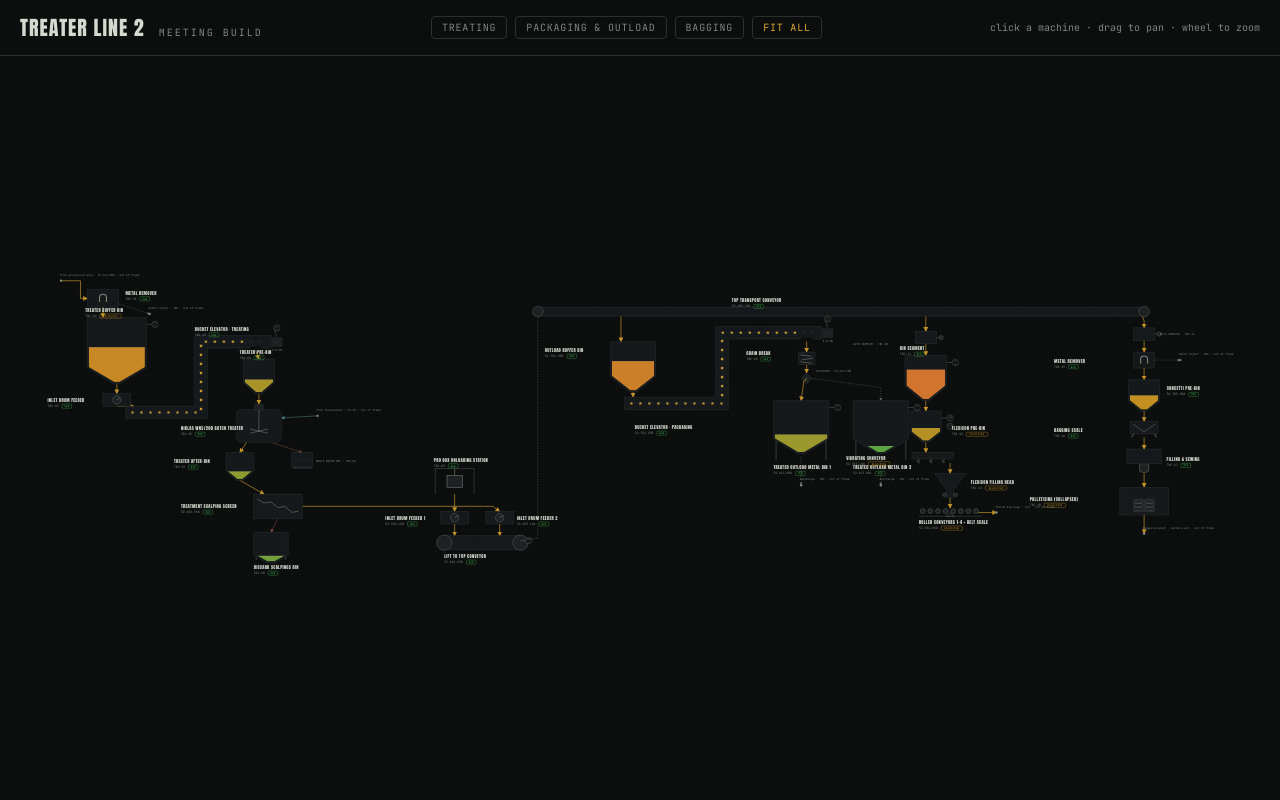
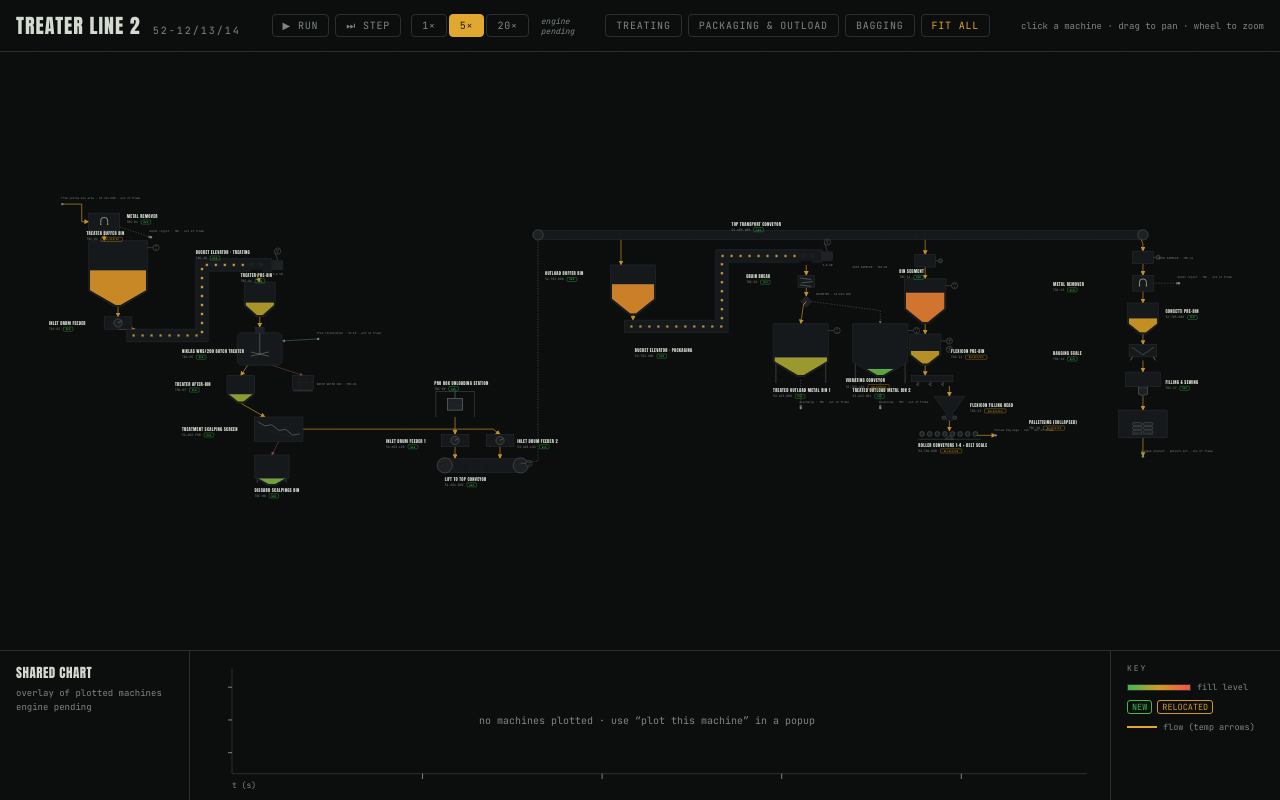
Before and after one commit to JoeBurd-code/grain-sim, a React (Vite) app: page / in a window 1280 px wide. Built offline with nearby package versions, Linux system fonts and the light colour scheme.

Commit message:
session ended in the middle of issue 9

```diff
--- /dev/null
+++ b/src/app/ChartDock.jsx
@@ -0,0 +1,81 @@
+// Shared bottom chart dock. Axes and the plotting area are drawn so the
+// final chart's home is visible; data arrives with the engine. Machines
+// toggled via "plot this machine" appear as colour-matched chips.
+import { C, FONT_DISP, FONT_MONO } from "../scene/theme";
+
+const PLOT_COLORS = [C.wheat, C.green, "#5a9ea0", C.red, "#b07cc6", C.amber];
+
+export default function ChartDock({ machines, plotted }) {
+  const plottedMachines = machines.filter((m) => plotted.has(m.id));
+
+  return (
+    <div style={{
+      flex: "none", height: 150, borderTop: `1px solid ${C.line}`,
+      display: "flex", fontFamily: FONT_MONO, background: C.bg,
+    }}>
+      <div style={{ width: 190, flex: "none", padding: "12px 16px", borderRight: `1px solid ${C.line}` }}>
+        <div style={{ fontFamily: FONT_DISP, fontSize: 13, letterSpacing: 0.5, color: C.text }}>SHARED CHART</div>
+        <div style={{ fontSize: 9, color: C.muted, marginTop: 4, lineHeight: 1.6 }}>
+          overlay of plotted machines<br />engine pending
+        </div>
+        <div style={{ marginTop: 8, display: "flex", flexWrap: "wrap", gap: 4 }}>
+          {plottedMachines.map((m, i) => (
+            <span key={m.id} style={{
+              fontSize: 8, border: `1px solid ${PLOT_COLORS[i % PLOT_COLORS.length]}`,
+              color: PLOT_COLORS[i % PLOT_COLORS.length],
+              borderRadius: 3, padding: "1px 5px", letterSpacing: 0.5,
+            }}>
+              {m.tag}
+            </span>
+          ))}
+        </div>
+      </div>
+
+      <div style={{ flex: 1, position: "relative", padding: "10px 14px 8px 8px" }}>
+        <svg width="100%" height="100%">
+          {/* axes */}
+          <line x1="34" y1="8" x2="34" y2="86%" stroke={C.line} strokeWidth="1" />
+          <line x1="34" y1="86%" x2="99%" y2="86%" stroke={C.line} strokeWidth="1" />
+          {/* y ticks */}
+          {["20%", "45%", "70%"].map((y) => (
+            <line key={y} x1="30" y1={y} x2="34" y2={y} stroke={C.muted} strokeWidth="1" />
+          ))}
+          {/* x ticks */}
+          {["25%", "45%", "65%", "85%"].map((x) => (
+            <line key={x} x1={x} y1="86%" x2={x} y2="90%" stroke={C.muted} strokeWidth="1" />
+          ))}
+          <text x="34" y="97%" fontFamily={FONT_MONO} fontSize="8" fill={C.muted}>t (s)</text>
+          {plottedMachines.length === 0 && (
+            <text x="50%" y="48%" fontFamily={FONT_MONO} fontSize="10" fill={C.muted} textAnchor="middle">
+              no machines plotted · use “plot this machine” in a popup
+            </text>
+          )}
+          {plottedMachines.length > 0 && (
+            <text x="50%" y="48%" fontFamily={FONT_MONO} fontSize="10" fill={C.muted} textAnchor="middle">
+              {plottedMachines.length} machine{plottedMachines.length > 1 ? "s" : ""} plotted · series arrive with the engine
+            </text>
+          )}
+        </svg>
+      </div>
+
+      <div style={{ width: 170, flex: "none", padding: "12px 16px", borderLeft: `1px solid ${C.line}`, fontSize: 8.5, color: C.muted }}>
+        <div style={{ letterSpacing: 2, textTransform: "uppercase", fontSize: 8, marginBottom: 8 }}>key</div>
+        <div style={{ display: "flex", alignItems: "center", gap: 6, marginBottom: 7 }}>
+          <span style={{
+            width: 64, height: 7, border: `1px solid ${C.line}`, display: "inline-block",
+            background: `linear-gradient(90deg, ${C.green}, ${C.amber}, ${C.red})`,
+          }} />
+          <span>fill level</span>
+        </div>
+        <div style={{ display: "flex", gap: 5, marginBottom: 7 }}>
+          <span style={{ border: `1px solid ${C.green}`, color: C.green, borderRadius: 3, padding: "0px 4px" }}>NEW</span>
+          <span style={{ border: `1px solid ${C.amber}`, color: C.amber, borderRadius: 3, padding: "0px 4px" }}>RELOCATED</span>
+        </div>
+        <div style={{ display: "flex", alignItems: "center", gap: 6 }}>
+          <span style={{ width: 30, height: 2, background: C.wheat, display: "inline-block" }} />
+          <span>flow (temp arrows)</span>
+        </div>
+      </div>
+    </div>
+  );
+}
--- a/src/app/MeetingApp.jsx
+++ b/src/app/MeetingApp.jsx
@@ -8,6 +8,8 @@ import { validateLine } from "../line/validateLine";
 import { lineBounds, zoneBounds } from "../line/bounds";
 import Scene from "../scene/Scene";
 import MachinePopup from "./MachinePopup";
+import TransportControls from "./TransportControls";
+import ChartDock from "./ChartDock";
 import { useViewport } from "../scene/useViewport";
 import { C, FONT_DISP, FONT_MONO } from "../scene/theme";
 
@@ -51,15 +53,16 @@ export default function MeetingApp() {
 
       <header style={{
         display: "flex", justifyContent: "space-between", alignItems: "center",
-        padding: "12px 20px", borderBottom: `1px solid ${C.line}`, flex: "none", gap: 16,
+        padding: "10px 16px", borderBottom: `1px solid ${C.line}`, flex: "none", gap: 16, flexWrap: "wrap",
       }}>
         <div style={{ whiteSpace: "nowrap" }}>
           <span style={{ fontFamily: FONT_DISP, fontSize: 20, letterSpacing: 1, color: C.text }}>TREATER LINE 2</span>
-          <span style={{ fontSize: 10, color: C.muted, marginLeft: 14, letterSpacing: 2, textTransform: "uppercase" }}>
-            meeting build
+          <span style={{ fontSize: 10, color: C.muted, marginLeft: 12, letterSpacing: 2, textTransform: "uppercase" }}>
+            52-12/13/14
           </span>
         </div>
-        <div style={{ display: "flex", gap: 8, flex: "none" }}>
+        <TransportControls />
+        <div style={{ display: "flex", gap: 6, flex: "none" }}>
           {line.zones.map((z) => (
             <button key={z.id} className="zonebtn" style={zoneBtnStyle} onClick={() => fitTo(zoneBounds(line, z.id))}>
               {z.name}
@@ -69,7 +72,7 @@ export default function MeetingApp() {
             FIT ALL
           </button>
         </div>
-        <div style={{ fontSize: 10, color: selected ? C.wheat : C.muted, textAlign: "right", minWidth: 180 }}>
+        <div style={{ fontSize: 9, color: selected ? C.wheat : C.muted, textAlign: "right", minWidth: 170 }}>
           {selected ? `${selected.tag} · ${selected.name}` : "click a machine · drag to pan · wheel to zoom"}
         </div>
       </header>
@@ -104,6 +107,8 @@ export default function MeetingApp() {
           ))}
         </main>
       )}
+
+      {validation.ok && <ChartDock machines={line.machines} plotted={plotted} />}
     </div>
   );
 }
--- /dev/null
+++ b/src/app/TransportControls.jsx
@@ -0,0 +1,42 @@
+// Run / pause / step / speed controls as live-look stubs: state toggles
+// visually so the final demo's chrome is shown, but nothing simulates yet.
+import { useState } from "react";
+import { C, FONT_MONO } from "../scene/theme";
+
+const SPEEDS = [1, 5, 20];
+
+function btnStyle(active) {
+  return {
+    background: active ? C.wheat : "transparent",
+    color: active ? "#1a1a14" : C.muted,
+    border: `1px solid ${active ? C.wheat : C.line}`,
+    borderRadius: 4, padding: "4px 10px", fontFamily: FONT_MONO,
+    fontSize: 10, letterSpacing: "0.08em", cursor: "pointer",
+  };
+}
+
+export default function TransportControls() {
+  const [running, setRunning] = useState(false);
+  const [speed, setSpeed] = useState(5);
+
+  return (
+    <div style={{ display: "flex", alignItems: "center", gap: 6 }}>
+      <button style={btnStyle(running)} onClick={() => setRunning((r) => !r)}>
+        {running ? "■ PAUSE" : "▶ RUN"}
+      </button>
+      <button style={btnStyle(false)} onClick={() => {}}>
+        ⏭ STEP
+      </button>
+      <div style={{ display: "flex", gap: 2, marginLeft: 4 }}>
+        {SPEEDS.map((s) => (
+          <button key={s} style={btnStyle(speed === s)} onClick={() => setSpeed(s)}>
+            {s}×
+          </button>
+        ))}
+      </div>
+      <span style={{ fontSize: 8, color: C.muted, fontStyle: "italic", marginLeft: 6 }}>
+        engine<br />pending
+      </span>
+    </div>
+  );
+}
```
